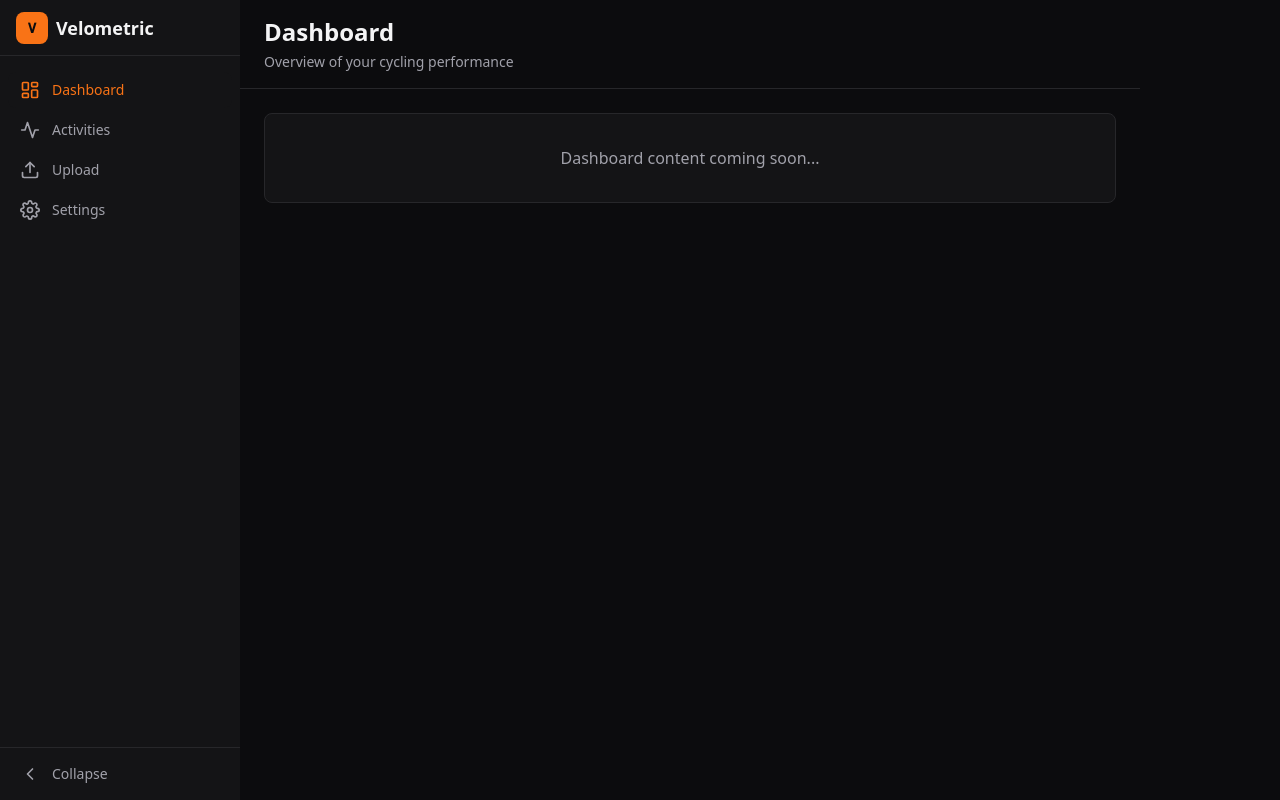
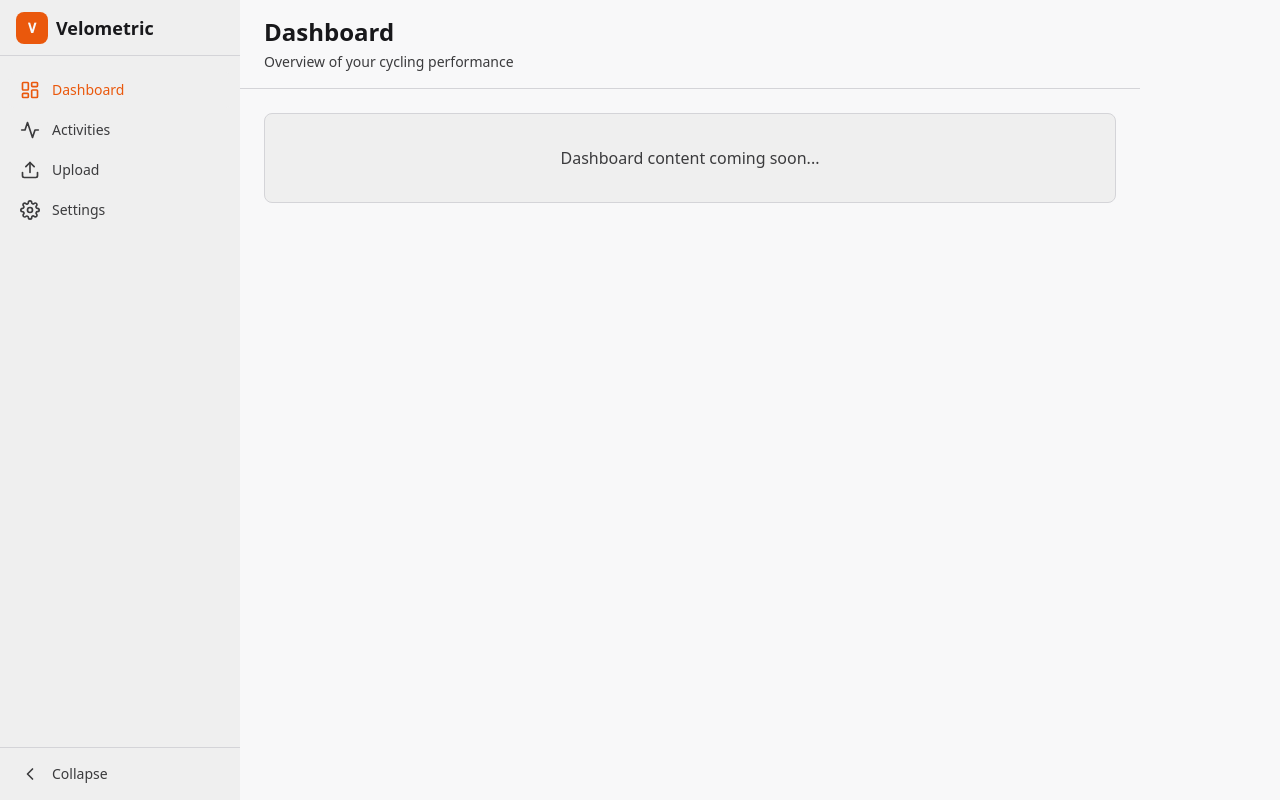
Before and after one commit to samdann/velometric, a Next.js app in the folder frontend/: page / in a window 1280 px wide. Built offline with nearby package versions, Linux system fonts and the light colour scheme.

Commit message:
make changes to the glabal.css

```diff
--- a/frontend/src/app/(app)/activities/[id]/page.tsx
+++ b/frontend/src/app/(app)/activities/[id]/page.tsx
@@ -58,8 +58,8 @@ interface StatCardProps {
 function StatCard({ label, value, unit, color }: StatCardProps) {
   return (
     <div className="rounded-lg border border-border bg-background-subtle p-4">
-      <p className="text-xs text-foreground-muted">{label}</p>
-      <p className={`mt-1 font-mono text-2xl ${color || "text-foreground"}`}>
+      <p className="truncate text-xs text-foreground-muted">{label}</p>
+      <p className={`mt-1 font-mono text-lg ${color || "text-foreground"}`}>
         {value}
         {unit && <span className="ml-1 text-sm text-foreground-muted">{unit}</span>}
       </p>
@@ -114,7 +114,7 @@ export default function ActivityDetailPage() {
         title={activity.name}
         description={formatDate(activity.startTime)}
       />
-      <div className="p-6">
+      <div className="py-2 px-6">
         <ActivityTabs activeTab={activeTab} onTabChange={setActiveTab} />
 
         {/* Tab Content */}
--- a/frontend/src/app/globals.css
+++ b/frontend/src/app/globals.css
@@ -2,16 +2,16 @@
 
 :root {
   /* Background */
-  --background: #0C0C0E;
-  --background-subtle: #141416;
+  --background: #F8F8F9;
+  --background-subtle: #EFEFEF;
 
   /* Foreground */
-  --foreground: #F4F4F5;
-  --foreground-muted: #A1A1AA;
+  --foreground: #18181B;
+  --foreground-muted: #3b3b3d;
 
   /* Primary accent */
-  --primary: #F97316;
-  --primary-hover: #EA580C;
+  --primary: #EA580C;
+  --primary-hover: #C2410C;
 
   /* Metric colors */
   --power: #F97316;
@@ -30,8 +30,8 @@
   --zone-7: #DC2626;
 
   /* Border */
-  --border: #27272A;
-  --border-hover: #3F3F46;
+  --border: #D4D4D8;
+  --border-hover: #A1A1AA;
 }
 
 @theme inline {
--- a/frontend/src/components/activity/power-tab.tsx
+++ b/frontend/src/components/activity/power-tab.tsx
@@ -295,7 +295,7 @@ export function PowerTab({ activityId, activity }: PowerTabProps) {
                       width={52}
                     />
                     <Tooltip
-                      contentStyle={{ backgroundColor: "#1a1a1a", border: "1px solid #333", borderRadius: "6px", fontSize: 12 }}
+                      contentStyle={{ backgroundColor: "var(--color-background-subtle)", border: "1px solid var(--color-border)", borderRadius: "6px", fontSize: 12, color: "var(--color-foreground)" }}
                       labelFormatter={(i) => formatDuration(CHART_DURATIONS[Number(i)])}
                       formatter={(value: number | undefined) => [`${value ?? "—"}w`, "Best Power"]}
                     />
```
